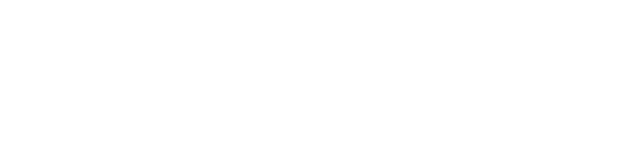
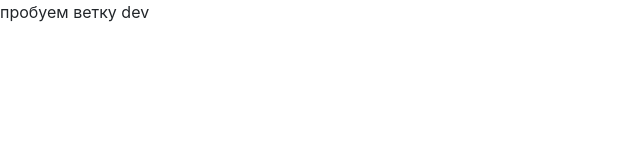
Before and after one commit to liljta/Star_News, a plain HTML site: page index.html in a window 1280 px wide. Shown: the whole page, without its empty margins (0-640 px from the left). Drawn offline with Linux system fonts and the light colour scheme.

Commit message:
test dev branch

```diff
--- a/index.html
+++ b/index.html
@@ -11,5 +11,5 @@
 </head>
 
 <body>
-
+пробуем ветку dev
 </body>
```
